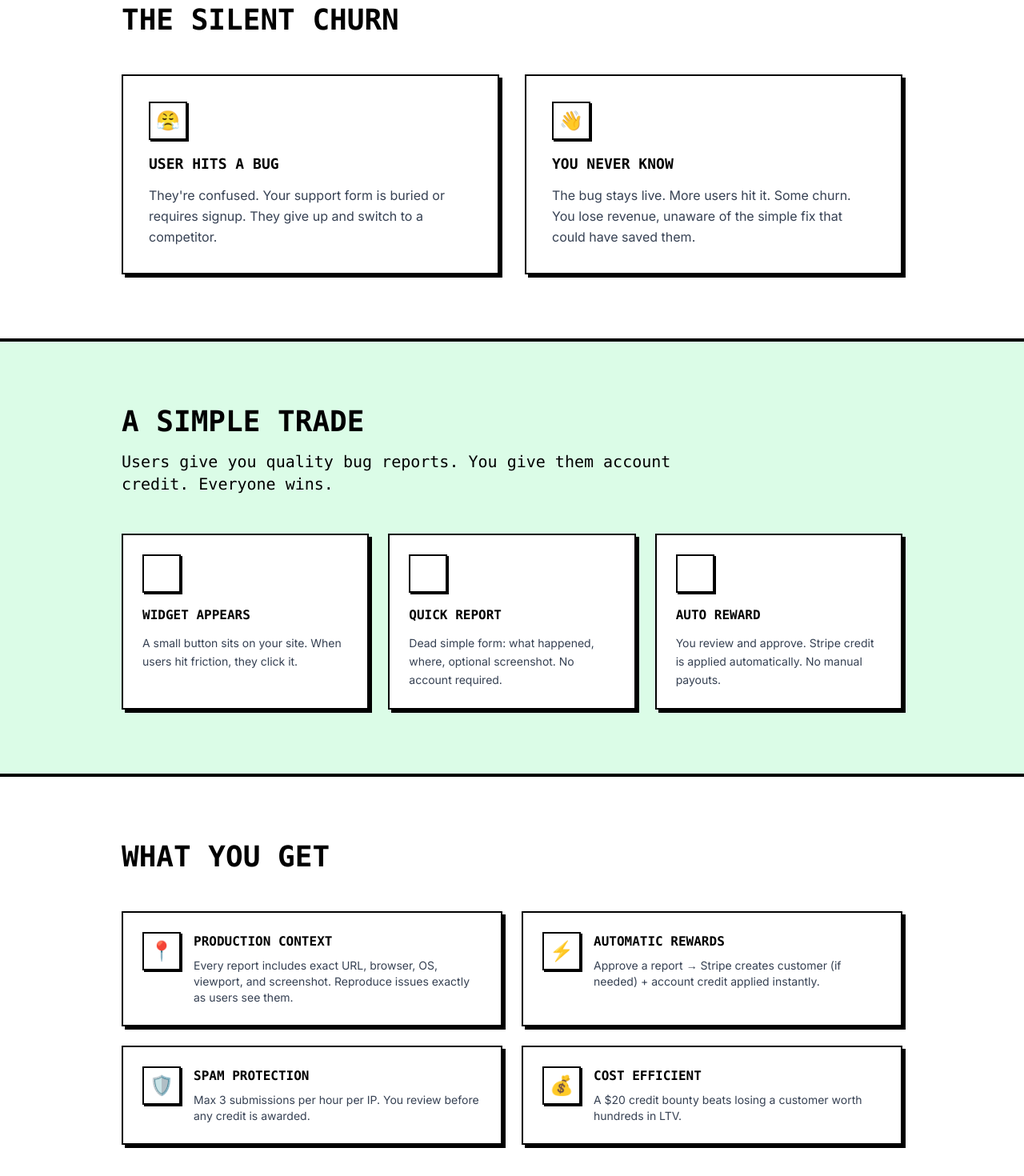
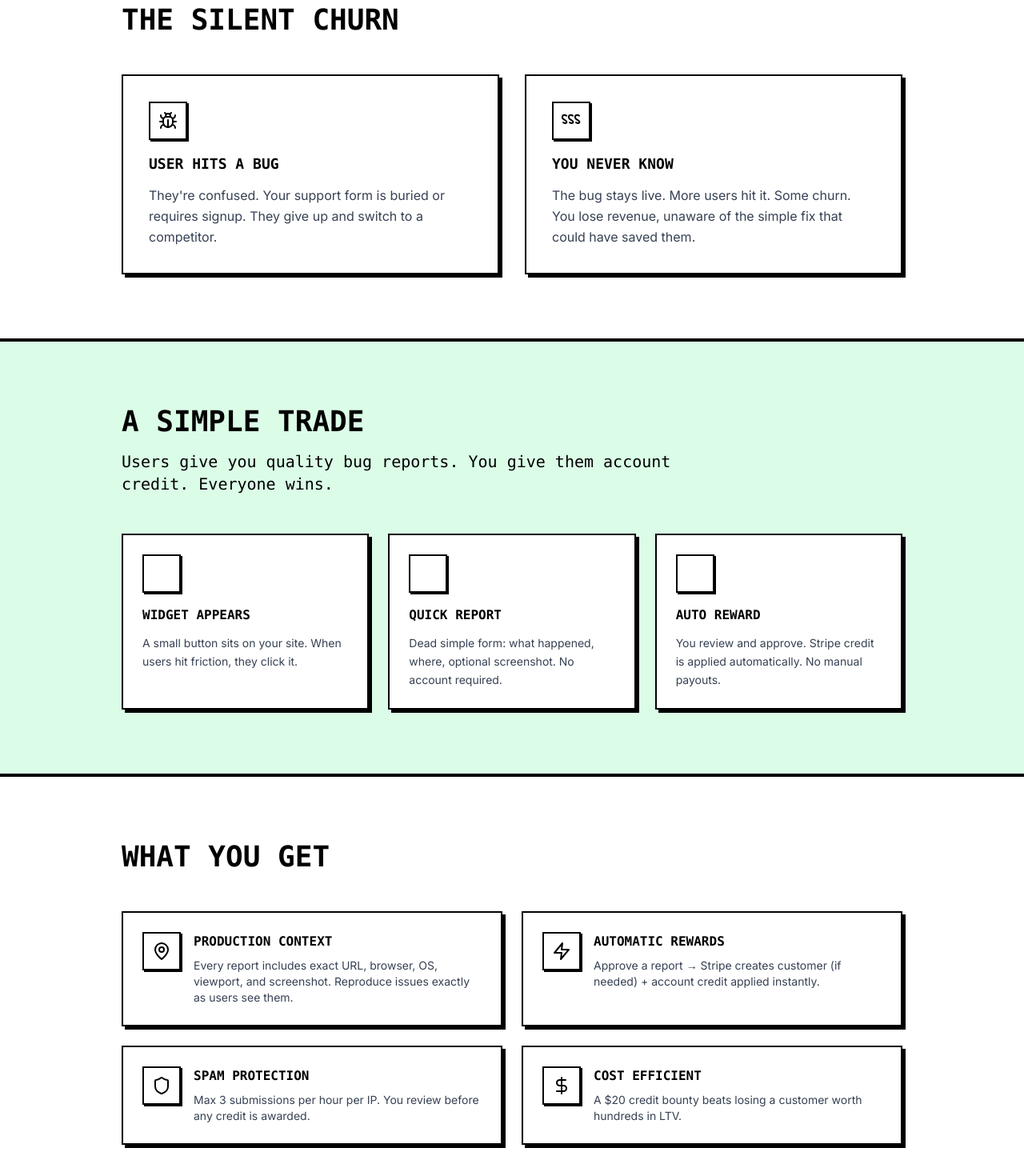
Before and after one commit to 920four4/friction-bounty, a Next.js app: page / in a window 1280 px wide. Shown: the part 820-2290 px from the top of the page at 80% size. Built offline with nearby package versions, Linux system fonts and the light colour scheme.

Commit message:
Fix landing page: SVG icons instead of emojis, explicit button styling

```diff
--- a/src/app/page.tsx
+++ b/src/app/page.tsx
@@ -1,4 +1,53 @@
 import Link from "next/link";
+
+// SVG Icons
+const BugIcon = () => (
+  <svg width="24" height="24" viewBox="0 0 24 24" fill="none" stroke="currentColor" strokeWidth="2" strokeLinecap="round" strokeLinejoin="round">
+    <path d="m8 2 1.88 1.88"/><path d="M14.12 3.88 16 2"/><path d="M9 7.13v-1a3.003 3.003 0 1 1 6 0v1"/><path d="M12 20c-3.3 0-6-2.7-6-6v-3a4 4 0 0 1 4-4h4a4 4 0 0 1 4 4v3c0 3.3-2.7 6-6 6"/><path d="M12 20v-9"/><path d="M6.53 9C4.6 8.8 3 7.1 3 5"/><path d="M6 13H2"/><path d="M3 21c0-2.1 1.7-3.9 3.8-4"/><path d="M20.97 5c0 2.1-1.6 3.8-3.5 4"/><path d="M22 13h-4"/><path d="M17.2 17c2.1.1 3.8 1.9 3.8 4"/>
+  </svg>
+);
+
+const WaveIcon = () => (
+  <svg width="24" height="24" viewBox="0 0 24 24" fill="none" stroke="currentColor" strokeWidth="2" strokeLinecap="round" strokeLinejoin="round">
+    <path d="M2 14c.8.6 1.4 1 2.4 1 1.3 0 2-.7 2-1.4 0-1.4-1.3-2-2.8-2.8-1.6-.9-2.8-1.6-2.8-3.2 0-1.7 1.3-2.8 2.9-2.8.9 0 1.6.3 2.3.8"/><path d="M10 14c.8.6 1.4 1 2.4 1 1.3 0 2-.7 2-1.4 0-1.4-1.3-2-2.8-2.8-1.6-.9-2.8-1.6-2.8-3.2 0-1.7 1.3-2.8 2.9-2.8.9 0 1.6.3 2.3.8"/><path d="M18 14c.8.6 1.4 1 2.4 1 1.3 0 2-.7 2-1.4 0-1.4-1.3-2-2.8-2.8-1.6-.9-2.8-1.6-2.8-3.2 0-1.7 1.3-2.8 2.9-2.8.9 0 1.6.3 2.3.8"/>
+  </svg>
+);
+
+const WidgetIcon = () => (
+  <svg width="24" height="24" viewBox="0 0 24 24" fill="none" stroke="currentColor" strokeWidth="2" strokeLinecap="round" strokeLinejoin="round">
+    <rect width="18" height="18" x="3" y="3" rx="2"/><path d="M7 7h.01"/><path d="M17 7h.01"/><path d="M7 17h.01"/><path d="M17 17h.01"/>
+  </svg>
+);
+
+const FormIcon = () => (
+  <svg width="24" height="24" viewBox="0 0 24 24" fill="none" stroke="currentColor" strokeWidth="2" strokeLinecap="round" strokeLinejoin="round">
+    <path d="M12 20h9"/><path d="M16.5 3.5a2.12 2.12 0 0 1 3 3L7 19l-4 1 1-4Z"/>
+  </svg>
+);
+
+const ZapIcon = () => (
+  <svg width="24" height="24" viewBox="0 0 24 24" fill="none" stroke="currentColor" strokeWidth="2" strokeLinecap="round" strokeLinejoin="round">
+    <polygon points="13 2 3 14 12 14 11 22 21 10 12 10 13 2"/>
+  </svg>
+);
+
+const LocationIcon = () => (
+  <svg width="24" height="24" viewBox="0 0 24 24" fill="none" stroke="currentColor" strokeWidth="2" strokeLinecap="round" strokeLinejoin="round">
+    <path d="M20 10c0 6-8 12-8 12s-8-6-8-12a8 8 0 0 1 16 0Z"/><circle cx="12" cy="10" r="3"/>
+  </svg>
+);
+
+const ShieldIcon = () => (
+  <svg width="24" height="24" viewBox="0 0 24 24" fill="none" stroke="currentColor" strokeWidth="2" strokeLinecap="round" strokeLinejoin="round">
+    <path d="M20 13c0 5-3.5 7.5-7.66 8.95a1 1 0 0 1-.67-.01C7.5 20.5 4 18 4 13V6a1 1 0 0 1 1-1c2 0 4.5-1.2 6.24-2.72a1.17 1.17 0 0 1 1.52 0C14.51 3.81 17 5 19 5a1 1 0 0 1 1 1z"/>
+  </svg>
+);
+
+const DollarIcon = () => (
+  <svg width="24" height="24" viewBox="0 0 24 24" fill="none" stroke="currentColor" strokeWidth="2" strokeLinecap="round" strokeLinejoin="round">
+    <line x1="12" x2="12" y1="2" y2="22"/><path d="M17 5H9.5a3.5 3.5 0 0 0 0 7h5a3.5 3.5 0 0 1 0 7H6"/>
+  </svg>
+);
 
 export default function Home() {
   return (
@@ -18,13 +67,13 @@ export default function Home() {
           <div className="flex flex-wrap gap-4">
             <Link
               href="/admin"
-              className="brutal-box bg-black text-white px-8 py-4 font-mono font-bold uppercase hover:bg-gray-800 transition-colors inline-block"
+              className="brutal-box bg-black text-white px-8 py-4 font-mono font-bold uppercase hover:bg-gray-800 transition-all inline-block no-underline"
             >
               Open Admin →
             </Link>
             <a
               href="#how-it-works"
-              className="brutal-box bg-white px-8 py-4 font-mono font-bold uppercase hover:bg-gray-50 transition-colors inline-block"
+              className="brutal-box bg-white text-black px-8 py-4 font-mono font-bold uppercase hover:bg-gray-50 transition-all inline-block no-underline"
             >
               How It Works
             </a>
@@ -40,8 +89,8 @@ export default function Home() {
           </h2>
           <div className="grid md:grid-cols-2 gap-8">
             <div className="brutal-box p-8">
-              <div className="brutal-box-sm bg-yellow-300 w-12 h-12 flex items-center justify-center text-2xl mb-4">
-                😤
+              <div className="brutal-box-sm bg-yellow-300 w-12 h-12 flex items-center justify-center mb-4 text-black">
+                <BugIcon />
               </div>
               <h3 className="font-mono font-bold text-lg uppercase mb-3">User Hits a Bug</h3>
               <p className="text-gray-700 leading-relaxed">
@@ -50,8 +99,8 @@ export default function Home() {
               </p>
             </div>
             <div className="brutal-box p-8">
-              <div className="brutal-box-sm bg-yellow-300 w-12 h-12 flex items-center justify-center text-2xl mb-4">
-                👋
+              <div className="brutal-box-sm bg-yellow-300 w-12 h-12 flex items-center justify-center mb-4 text-black">
+                <WaveIcon />
               </div>
               <h3 className="font-mono font-bold text-lg uppercase mb-3">You Never Know</h3>
               <p className="text-gray-700 leading-relaxed">
@@ -111,8 +160,8 @@ export default function Home() {
           <div className="grid md:grid-cols-2 gap-6">
             <div className="brutal-box p-6">
               <div className="flex items-start gap-4">
-                <div className="brutal-box-sm bg-red-400 w-12 h-12 flex items-center justify-center text-2xl shrink-0">
-                  📍
+                <div className="brutal-box-sm bg-red-400 w-12 h-12 flex items-center justify-center mb-4 text-black shrink-0">
+                  <LocationIcon />
                 </div>
                 <div>
                   <h3 className="font-mono font-bold uppercase mb-2">Production Context</h3>
@@ -125,8 +174,8 @@ export default function Home() {
             </div>
             <div className="brutal-box p-6">
               <div className="flex items-start gap-4">
-                <div className="brutal-box-sm bg-blue-400 w-12 h-12 flex items-center justify-center text-2xl shrink-0">
-                  ⚡
+                <div className="brutal-box-sm bg-blue-400 w-12 h-12 flex items-center justify-center mb-4 text-black shrink-0">
+                  <ZapIcon />
                 </div>
                 <div>
                   <h3 className="font-mono font-bold uppercase mb-2">Automatic Rewards</h3>
@@ -139,8 +188,8 @@ export default function Home() {
             </div>
             <div className="brutal-box p-6">
               <div className="flex items-start gap-4">
-                <div className="brutal-box-sm bg-red-400 w-12 h-12 flex items-center justify-center text-2xl shrink-0">
-                  🛡️
+                <div className="brutal-box-sm bg-red-400 w-12 h-12 flex items-center justify-center mb-4 text-black shrink-0">
+                  <ShieldIcon />
                 </div>
                 <div>
                   <h3 className="font-mono font-bold uppercase mb-2">Spam Protection</h3>
@@ -152,8 +201,8 @@ export default function Home() {
             </div>
             <div className="brutal-box p-6">
               <div className="flex items-start gap-4">
-                <div className="brutal-box-sm bg-yellow-300 w-12 h-12 flex items-center justify-center text-2xl shrink-0">
-                  💰
+                <div className="brutal-box-sm bg-yellow-300 w-12 h-12 flex items-center justify-center mb-4 text-black shrink-0">
+                  <DollarIcon />
                 </div>
                 <div>
                   <h3 className="font-mono font-bold uppercase mb-2">Cost Efficient</h3>
@@ -174,11 +223,11 @@ export default function Home() {
             Installation
           </h2>
 
-          <div className="brutal-box-white p-8">
+          <div className="brutal-box-white p-8 bg-white">
             <p className="mb-6 text-gray-700">
               Add this script to your website, just before the closing <code className="bg-gray-100 px-2 py-1 font-mono text-sm">&lt;/body&gt;</code> tag:
             </p>
-            <code className="brutal-box-sm block p-6 font-mono text-sm bg-gray-900 text-green-400 overflow-x-auto mb-6">
+            <code className="brutal-box-sm block p-6 font-mono text-sm bg-gray-900 text-green-400 overflow-x-auto mb-6 border-2 border-black">
               {`<script src="https://friction-bounty.vercel.app/widget.js" async></script>`}
             </code>
             <p className="text-sm text-gray-600">
@@ -201,7 +250,7 @@ export default function Home() {
             </p>
             <Link
               href="/admin"
-              className="brutal-box bg-yellow-300 text-black px-8 py-4 font-mono font-bold uppercase hover:bg-yellow-400 transition-colors inline-block"
+              className="brutal-box bg-yellow-300 text-black px-8 py-4 font-mono font-bold uppercase hover:bg-yellow-400 transition-all inline-block no-underline"
             >
               Open Admin Dashboard →
             </Link>
```
